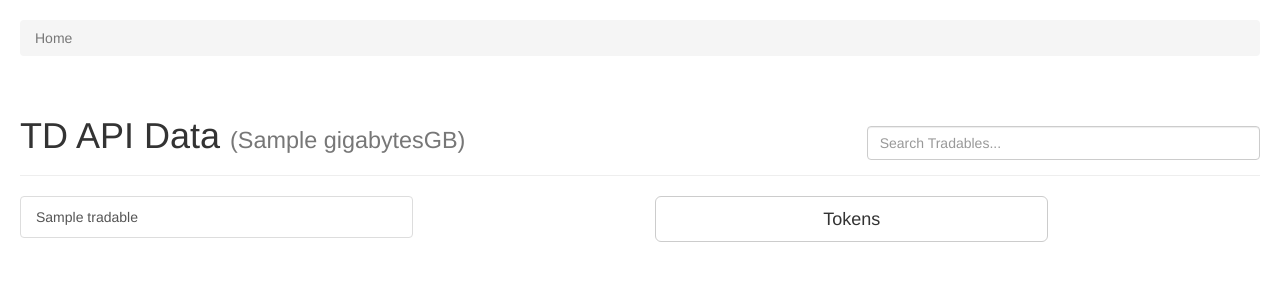
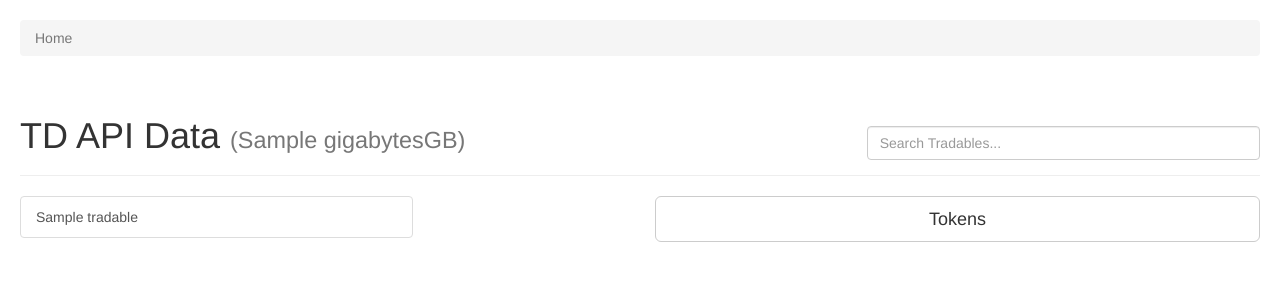
Before and after one commit to djcohen03/tdserver, a Flask app: template static/templates/index.html in a window 1280 px wide. Shown: the top 300 px of the page. Run offline with Flask 2, Linux system fonts and the light colour scheme; the template is opened without the code that fills it: most values are stand-ins (such as "Sample title", 1, 10 or a date in 2020); some libraries are stand-ins or nearby versions.

Commit message:
Small column resize

```diff
--- a/static/templates/index.html
+++ b/static/templates/index.html
@@ -26,7 +26,7 @@
             {% endfor %}
         </div>
     </div>
-    <div class="col-sm-4 col-sm-offset-2">
+    <div class="col-sm-6 col-sm-offset-2">
         <a class="btn btn-default btn-lg full-width" href='/tokens'>
             Tokens
         </a>
```
